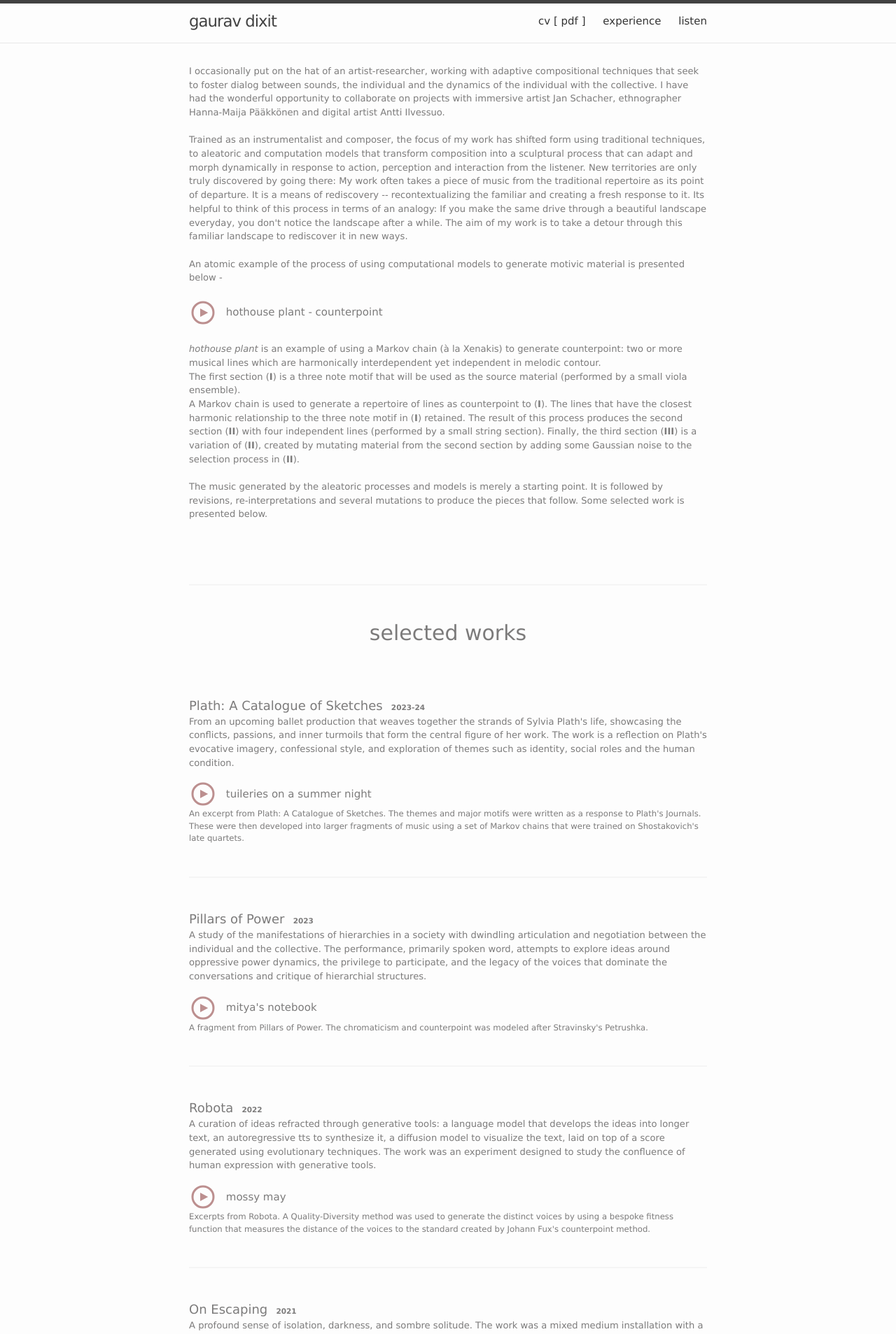
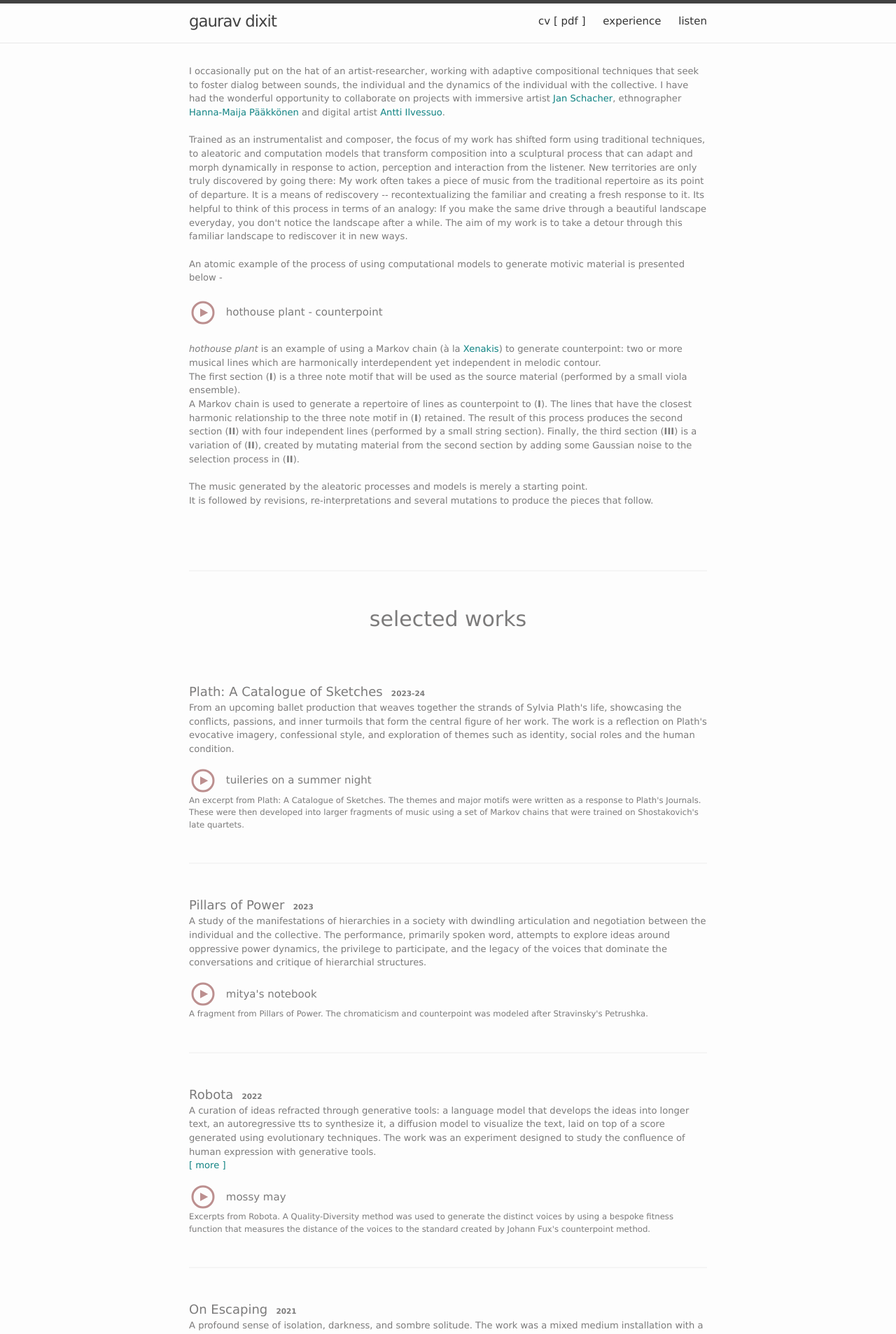
Before and after one commit to gaurav-dixitv/gaurav-dixitv.github.io, a Jekyll site: the page built from sounds.md, in a window 1280 px wide. Shown: the top 1907 px of the page at 70% size. Built offline with Jekyll 4.4.1, drawn with Linux system fonts in a browser that asks for light colours; comment, search, counter and statistics services are not loaded.

Commit message:
added refs

```diff
--- a/_layouts/sounds.html
+++ b/_layouts/sounds.html
@@ -17,7 +17,11 @@ layout: default
     foster
     dialog between sounds, the individual and the dynamics of the individual with the collective.
     I have had the wonderful opportunity to collaborate on projects with immersive
-    artist Jan Schacher, ethnographer Hanna-Maija Pääkkönen and digital artist Antti Ilvessuo.
+    artist
+    <a class="reference-url" href="https://vimeo.com/jasch">Jan Schacher</a>, ethnographer
+    <a class="reference-url" href="https://hannamaija.com/portfolio/">Hanna-Maija Pääkkönen</a>
+    and digital artist
+    <a class="reference-url" href="https://www.imdb.com/name/nm3756744/">Antti Ilvessuo</a>.
     <br /><br />
 
     Trained as an instrumentalist and composer, the focus of my work has shifted form using traditional techniques, to
@@ -42,17 +46,23 @@ layout: default
 
   <div class="listen-desc">
 
-    <em>hothouse plant</em> is an example of using a Markov chain (à la Xenakis) to generate counterpoint: two or more musical
+    <em>hothouse plant</em> is an example of using a Markov chain (à la
+    <a class="reference-url" href="https://en.wikipedia.org/wiki/Iannis_Xenakis#Works">Xenakis</a>)
+    to generate counterpoint: two or more musical
     lines which are harmonically interdependent yet independent in melodic contour.
     <br />
-    The first section (<b>I</b>) is a three note motif that will be used as the source material (performed by a small viola ensemble).
+    The first section (<b>I</b>) is a three note motif that will be used as the source material (performed by a small
+    viola ensemble).
     <br />
-    A Markov chain is used to generate a repertoire of lines as counterpoint to (<b>I</b>). The lines that have the closest harmonic relationship to the three note motif in (<b>I</b>) retained. The result of this process produces the second section (<b>II</b>) with four independent lines (performed by a small string section).
-    Finally, the third section (<b>III</b>) is a variation of (<b>II</b>), created by mutating material from the second section by adding some Gaussian noise to the selection process in (<b>II</b>).
+    A Markov chain is used to generate a repertoire of lines as counterpoint to (<b>I</b>). The lines that have the
+    closest harmonic relationship to the three note motif in (<b>I</b>) retained. The result of this process produces
+    the second section (<b>II</b>) with four independent lines (performed by a small string section).
+    Finally, the third section (<b>III</b>) is a variation of (<b>II</b>), created by mutating material from the second
+    section by adding some Gaussian noise to the selection process in (<b>II</b>).
 
     <br /><br />
-    The music generated by the aleatoric processes and models is merely a starting point. It is followed by revisions,
-    re-interpretations and several mutations to produce the pieces that follow. Some selected work is presented below.
+    The music generated by the aleatoric processes and models is merely a starting point. <br />
+    It is followed by revisions, re-interpretations and several mutations to produce the pieces that follow.
   </div>
 
 
@@ -111,6 +121,8 @@ layout: default
       ideas into longer text, an autoregressive tts to synthesize it, a diffusion model to visualize the text, laid on
       top of a score generated using evolutionary techniques. The work was an experiment designed to study the
       confluence of human expression with generative tools.
+      <br />
+      <a class="reference-url" href="https://www.youtube.com/watch?v=tp8vO8XlQNk">[ more ]</a>
 
       {% include widgets/extrait.html id='robota' title='mossy may' excerpt=''
       asource='/assets/listen/robota.mp3' %}
@@ -136,6 +148,8 @@ layout: default
       The melancholic and dissonant pieces of music composed for this work attempt to mirror the internal conflict and
       feelings of disquiet, while moments of quiet reflection offer glimpses of fragile resilience and a yearning for
       resolution.
+      <br />
+      <a class="reference-url" href="/assets/movies">[ more ]</a>
 
       {% include widgets/extrait.html id='embers' title='embers' excerpt=''
       asource='/assets/listen/extrait.mp3' %}
@@ -146,7 +160,6 @@ layout: default
   </div>
 
   {% include widgets/divider.html %}
-
 
 
   <div class="in-parent align-center justify-center listen-section-header">
--- a/_sass/minima/_layout.scss
+++ b/_sass/minima/_layout.scss
@@ -43,6 +43,9 @@
     // Gaps between nav items, but not on the last one
     &:not(:last-child) {
       margin-right: 20px;
+    }
+    &:hover{
+      color: rosybrown;
     }
   }
 
--- a/assets/main.scss
+++ b/assets/main.scss
@@ -15,6 +15,8 @@ $charcoal-color: rgb(124, 123, 123);
 
 
 @import "minima";
+
+
 
 a:link {
     text-decoration: none;
```
Also changed, not shown: _layouts/experience.html (+17 -11 lines), _layouts/home.html (+9 -4 lines), 1 other file.
